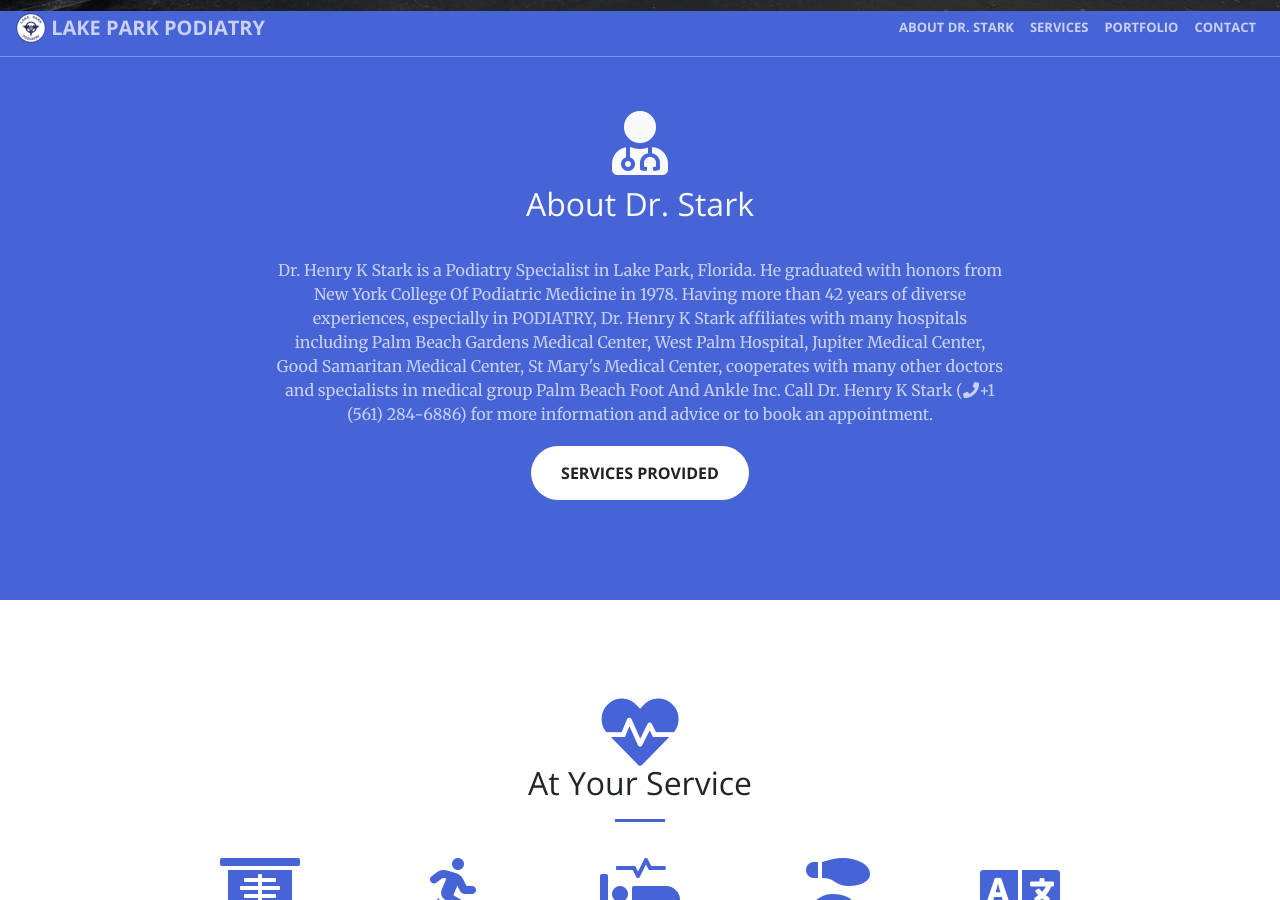
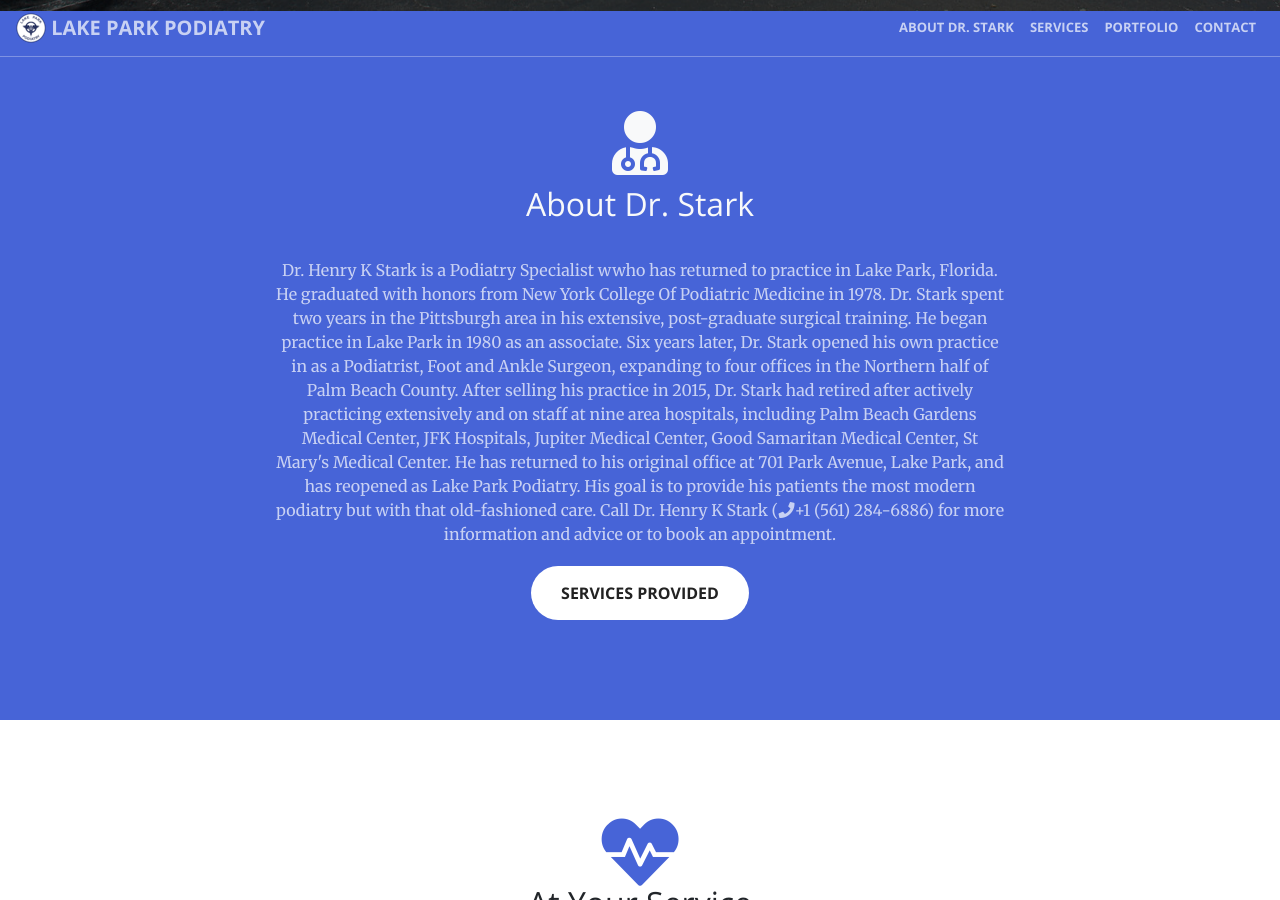
Before and after one commit to hkstarkdpm/lakeparkpodiatry.com, a Jekyll site: the page built from index.html, in a window 1280 px wide and 900 px high, scrolled down 889 px. Built offline with Jekyll 4.4.1, drawn with Linux system fonts in a browser that asks for light colours; nearby versions of some CDN libraries.

Commit message:
Revised about initial statement.

```diff
--- a/_includes/about.html
+++ b/_includes/about.html
@@ -5,7 +5,7 @@
                 <i class="fa fa-4x fa-user-md wow bounceIn" data-wow-delay=".3s"></i>
                 <h2 class="section-heading" style="margin-top:10px;">About Dr. Stark</h2>
                 <hr class="light">
-                <p class="text-faded">Dr. Henry K Stark is a Podiatry Specialist in Lake Park, Florida. He graduated with honors from New York College Of Podiatric Medicine in 1978. Having more than {{ "now" | date: "%Y" | minus: 1978 }} years of diverse experiences, especially in PODIATRY, Dr. Henry K Stark affiliates with many hospitals including Palm Beach Gardens Medical Center, West Palm Hospital, Jupiter Medical Center, Good Samaritan Medical Center, St Mary's Medical Center, cooperates with many other doctors and specialists in medical group Palm Beach Foot And Ankle Inc. Call Dr. Henry K Stark (<a class="text-faded" href="tel:{{site.phone}}"><i class="fas fa-phone"></i>{{site.phone}}</a>) for more information and advice or to book an appointment.</p>
+                <p class="text-faded">Dr. Henry K Stark is a Podiatry Specialist wwho has returned to practice in Lake Park, Florida. He graduated with honors from New York College Of Podiatric Medicine in 1978.  Dr. Stark spent two years in the Pittsburgh area in his extensive, post-graduate surgical training. He began practice in Lake Park in 1980 as an associate.  Six years later, Dr. Stark opened his own practice in as a Podiatrist, Foot and Ankle Surgeon, expanding to four offices in the Northern half of Palm Beach County.  After selling his practice in 2015, Dr. Stark had retired after actively practicing extensively and on staff at nine area hospitals, including Palm Beach Gardens Medical Center, JFK Hospitals, Jupiter Medical Center, Good Samaritan Medical Center, St Mary's Medical Center.  He has returned to his original office at 701 Park Avenue, Lake Park, and has reopened as Lake Park Podiatry. His goal is to provide his patients the most modern podiatry but with that old-fashioned care.  Call Dr. Henry K Stark (<a class="text-faded" href="tel:{{site.phone}}"><i class="fas fa-phone"></i>{{site.phone}}</a>) for more information and advice or to book an appointment.</p>
                 <a href="#services" class="btn btn-default btn-xl page-scroll">Services Provided</a>
             </div>
         </div>
```
